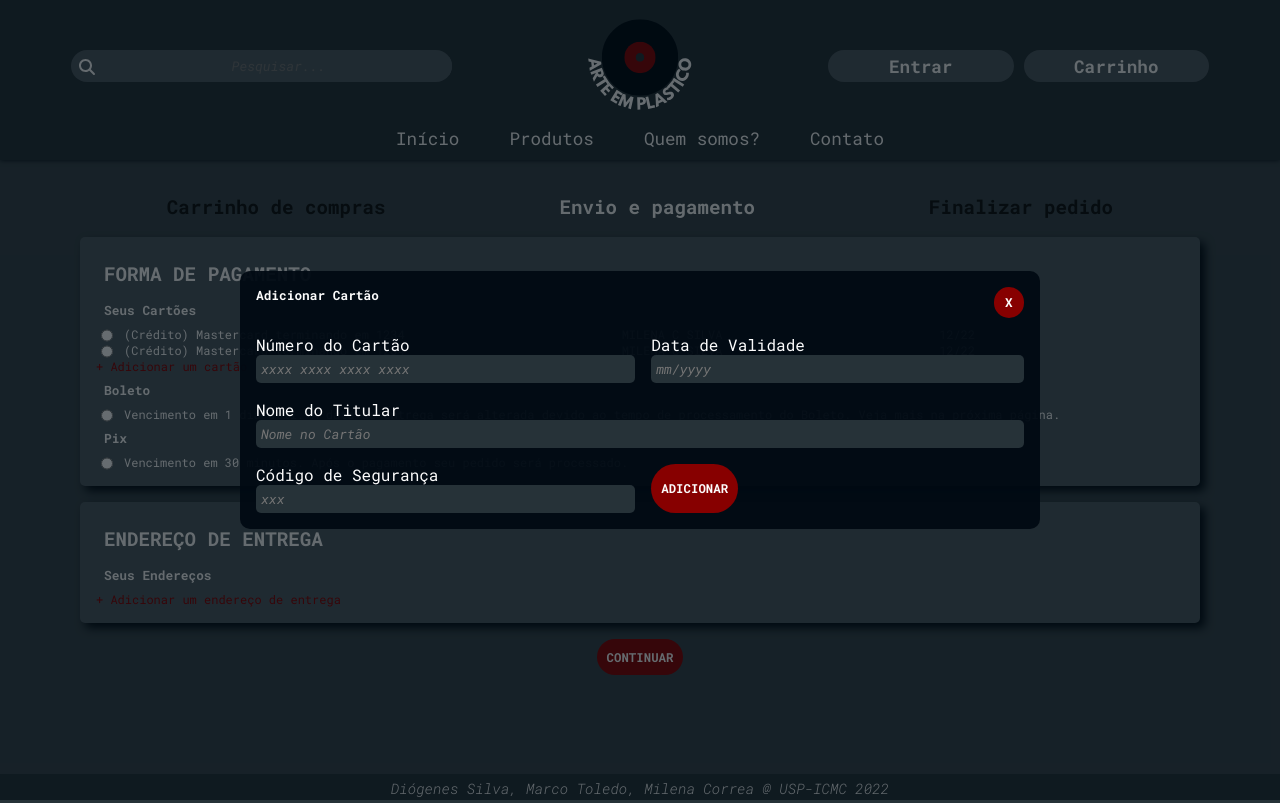
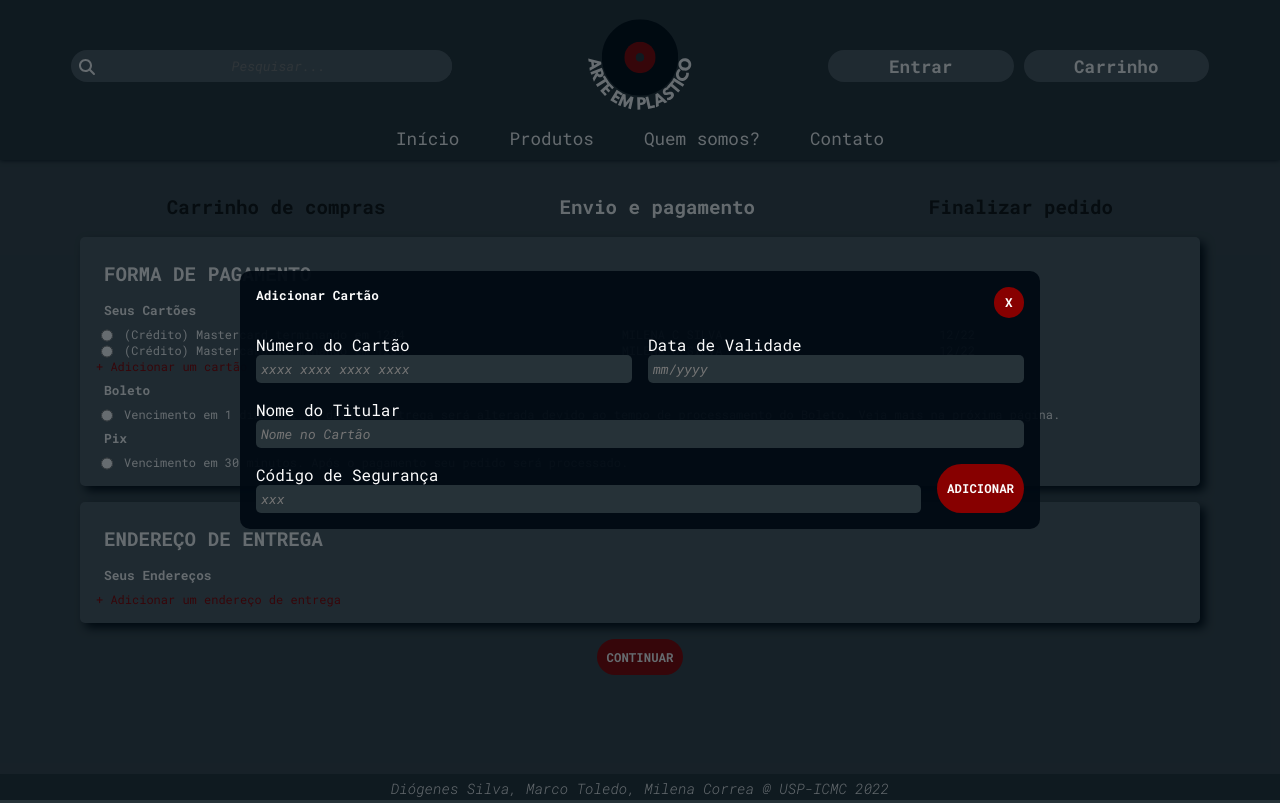
Before and after one commit to Ocramoi/TipTheSong, a Vue app in the folder tipthesong/: page /payment in a window 1280 px wide. Both pictures are taken after a click on the link "+ Adicionar um cartão". Built offline with nearby package versions, Linux system fonts and the light colour scheme; what secure-ls, vue3-cookies would draw is missing.

Commit message:
fixing address and card popup

```diff
--- a/tipthesong/src/components/Payment/NewAddressPopup.vue
+++ b/tipthesong/src/components/Payment/NewAddressPopup.vue
@@ -7,7 +7,8 @@
             </div>
 
             <form action="POST">
-                <div style="grid-column: span 2">
+            <div class="innerFlexContainer">
+                <div style="">
                     <label for="fullName">Nome Completo</label>
                     <br>
                     <input
@@ -29,6 +30,9 @@
                         required
                         placeholder="(dd) 9xxxx-xxxx"/>
                 </div>
+            </div>
+
+            <div class="innerFlexContainer">
                 <div>
                     <label for="county">País/Região</label>
                     <br>
@@ -51,9 +55,9 @@
                         required
                         placeholder=""/>
                 </div>
-                <div></div>
-
-                <div style="grid-column: span 2">
+            </div>
+            <div class="innerFlexContainer">
+                <div style="">
                     <label for="address">Endereço</label>
                     <br>
                     <input
@@ -75,7 +79,8 @@
                         required
                         placeholder=""/>
                 </div>
-                <div style="grid-column: span 2">
+            </div>
+                <div>
                     <label for="extra">Complemento</label>
                     <br>
                     <input
@@ -87,7 +92,7 @@
                         placeholder=""/>
                 </div>
                 <div></div>
-
+            <div class="innerFlexContainer">
                 <div>
                     <label for="estate">Estado</label>
                     <br>
@@ -110,8 +115,8 @@
                         required
                         placeholder=""/>
                 </div>
-
-                <button type="button"> Adicionar </button>
+            </div>
+            <button type="button" class="addBtn"> Adicionar </button>
             </form>
         </div>
     </div>
@@ -141,9 +146,25 @@ export default {
 @import url("../../css/Popup.css");
 
 form {
-    display: grid;
-    grid-template-columns: auto auto auto;
+    width: 100%;
+    display: flex;
+    flex-direction: column;
+    justify-content: center;
     gap: 1rem;
+}
+
+.innerFlexContainer {
+    flex: 0 0 100%;
+    display: flex;
+    flex-direction: row;
+    gap: 1rem;
+    flex-wrap: wrap;
+    justify-content: space-between;
+}
+
+.innerFlexContainer > div {
+    flex: 1;
+    min-width: 300px;
 }
 
 .inputFill {
@@ -154,4 +175,8 @@ form {
 label {
     margin-bottom: 10px;
 }
+
+.addBtn {
+    height: min-content;
+}
 </style>
--- a/tipthesong/src/components/Payment/NewCardPopup.vue
+++ b/tipthesong/src/components/Payment/NewCardPopup.vue
@@ -7,6 +7,7 @@
             </div>
 
             <form action="POST">
+            <div class="innerFlexContainer">
                 <div>
                 <label for="cardNumber">Número do Cartão</label>
                 <br>
@@ -30,7 +31,9 @@
                     required
                     placeholder="mm/yyyy"/>
                 </div>
+            </div>
 
+            <div class="innerFlexContainer">
                 <div style="grid-column: span 2">
                 <label for="ownerName">Nome do Titular</label>
                 <br>
@@ -42,7 +45,9 @@
                     required
                     placeholder="Nome no Cartão"/>
                 </div>
+            </div>
 
+            <div class="innerFlexContainer">
                 <div>
                 <label for="securityCode">Código de Segurança</label>
                 <br>
@@ -56,6 +61,7 @@
                 </div>
 
                 <button type="button"> Adicionar </button>
+            </div>
             </form>
         </div>
     </div>
@@ -80,9 +86,25 @@ export default {
 @import url("../../css/Popup.css");
 
 form {
-    display: grid;
-    grid-template-columns: auto auto;
+    width: 100%;
+    display: flex;
+    flex-direction: column;
+    justify-content: center;
     gap: 1rem;
+}
+
+.innerFlexContainer {
+    flex: 0 0 100%;
+    display: flex;
+    flex-direction: row;
+    gap: 1rem;
+    flex-wrap: wrap;
+    justify-content: space-between;
+}
+
+.innerFlexContainer > div {
+    flex: 1;
+    min-width: 300px;
 }
 
 .inputFill {
--- a/tipthesong/src/css/Popup.css
+++ b/tipthesong/src/css/Popup.css
@@ -15,7 +15,7 @@
 
 .popup {
     padding: 1rem;
-    flex: 1 0 max-content;
+    flex: 1 0 min-content;
     max-width: 800px;
     box-sizing: border-box;
     margin: 0 20px;
```
